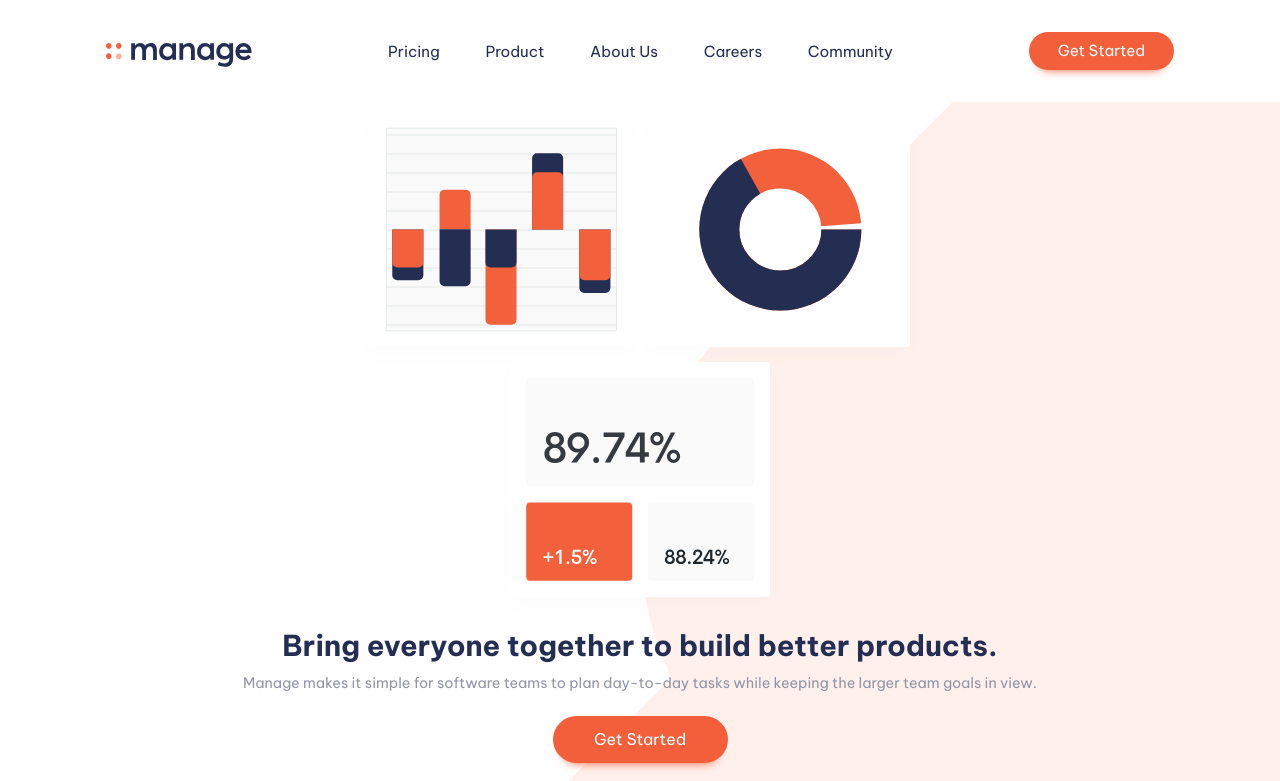
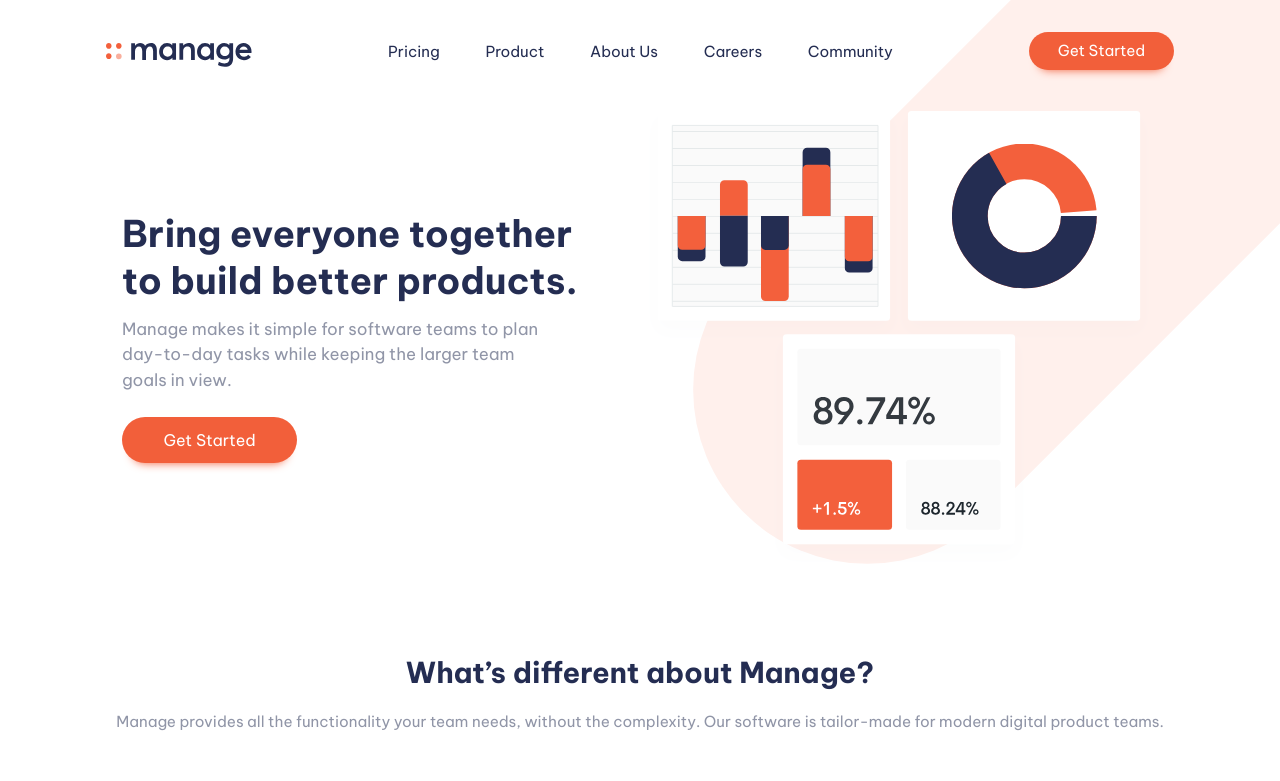
Before and after one commit to sodiqsanusi/manage-landing-page, a plain HTML site: page index.html in a window 1280 px wide. Shown: the top 781 px of the page. Drawn offline with Linux system fonts and the light colour scheme.

Commit message:
Responsiveness for the header section (Large Screen)

```diff
--- a/styles.css
+++ b/styles.css
@@ -384,4 +384,27 @@ footer{
   }.largeScreenNavButton{
     display: block;
   }
+  .nav-header{
+    background-size: min(70%, 650px);
+    background-position: 110% -86px;
+  }
+  header{
+    flex-direction: row-reverse;
+    background-image: none;
+    text-align: left;
+    justify-content: space-between;
+    max-width: 1100px;
+    margin: 0 auto;
+    align-items: center;
+  }.headerArticle{
+    width: 45%;
+  }.headerArticle h1{
+    font-size: 2.3rem;
+  }.headerArticle p{
+    margin-left: 0%;
+    font-size: 1.05rem;
+  }header div{
+    width: 50%;
+    margin: 0%;
+  }
 }
```
